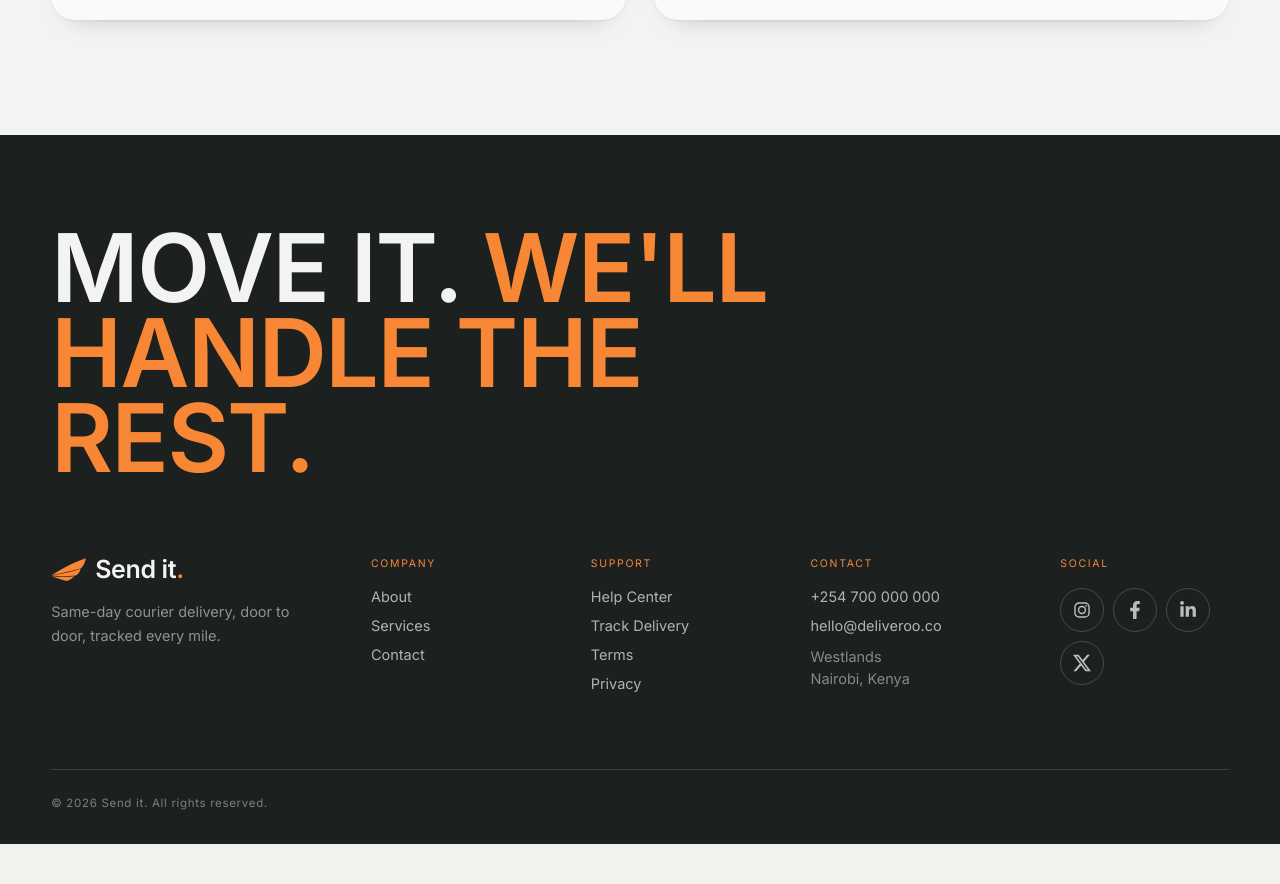
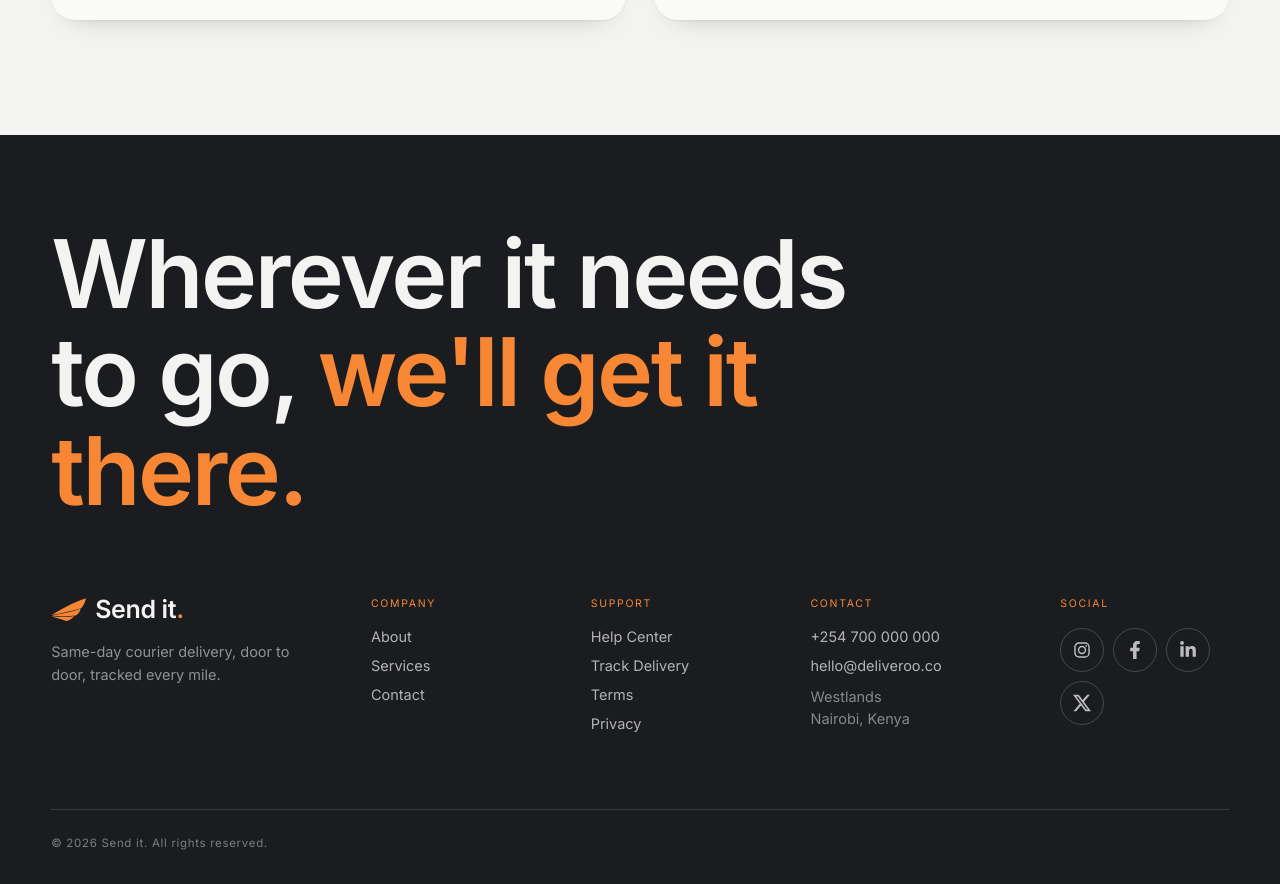
Before and after one commit to brucemwendwa/Deliveroo, a React (Vite) app in the folder Form design decisions pending/deliveroo-web/: page / in a window 1280 px wide. Shown: the part 3080-3964 px from the top of the page. Before the commit the page ends 3924 px from the top, so only its background shows below. Built offline with nearby package versions, Linux system fonts and the light colour scheme; no server answers.

Commit message:
Refactor SiteFooter styles for improved design consistency and clarity

```diff
--- a/Form design decisions pending/deliveroo-web/src/components/SiteFooter.jsx
+++ b/Form design decisions pending/deliveroo-web/src/components/SiteFooter.jsx
@@ -34,27 +34,26 @@ const colTitle = {
   marginBottom: '18px'
 };
 
-const footLink = { fontSize: '14.5px', color: 'rgba(243,241,237,.7)' };
+const footLink = { fontSize: '14.5px', color: 'rgba(243,243,241,.7)' };
 
 export default function SiteFooter({ brand = 'Send it' }) {
   return (
-    <footer id="footer" style={{ background: color.ink, padding: 'clamp(64px,7vw,104px) 0 34px' }}>
+    <footer id="footer" style={{ background: color.greenDeep, padding: 'clamp(64px,7vw,104px) 0 34px' }}>
       <div style={{ maxWidth: layout.maxWidth, margin: '0 auto', padding: `0 ${layout.gutter}` }}>
         <h2
           data-reveal=""
           style={{
             margin: '0 0 clamp(48px,6vw,86px)',
             fontFamily: font.display,
-            fontWeight: 700,
+            fontWeight: 600,
             fontSize: 'clamp(38px,7.4vw,116px)',
-            lineHeight: 0.9,
-            letterSpacing: '-.015em',
-            textTransform: 'uppercase',
+            lineHeight: 1.04,
+            letterSpacing: '-.025em',
             color: color.paper,
             maxWidth: '14ch'
           }}
         >
-          Move it. <span style={{ color: color.orange }}>We&apos;ll handle the rest.</span>
+          Wherever it needs to go, <span style={{ color: color.orange }}>we&apos;ll get it there.</span>
         </h2>
 
         <div style={{ display: 'flex', flexWrap: 'wrap', gap: 'clamp(32px,4vw,72px)' }}>
@@ -62,10 +61,10 @@ export default function SiteFooter({ brand = 'Send it' }) {
             <div style={{ display: 'flex', alignItems: 'center', gap: '11px', marginBottom: '18px' }}>
               <span style={{ display: 'flex', alignItems: 'flex-start' }}>
                 <Wordmark fontSize="25px" tone={color.paper} shadow={false} />
-                <span style={{ fontFamily: font.display, fontWeight: 700, fontSize: '25px', color: color.orange, lineHeight: 1 }}>.</span>
+                <span style={{ fontFamily: font.display, fontWeight: 600, fontSize: '25px', color: color.orange, lineHeight: 1 }}>.</span>
               </span>
             </div>
-            <p style={{ margin: 0, fontSize: '14.5px', lineHeight: 1.6, color: 'rgba(243,241,237,.55)', textWrap: 'pretty' }}>
+            <p style={{ margin: 0, fontSize: '14.5px', lineHeight: 1.6, color: 'rgba(243,243,241,.55)', textWrap: 'pretty' }}>
               Same-day courier delivery, door to door, tracked every mile.
             </p>
           </div>
@@ -92,7 +91,7 @@ export default function SiteFooter({ brand = 'Send it' }) {
               <HoverLink href="mailto:hello@deliveroo.co" style={footLink} hoverStyle={hover.foot}>
                 hello@deliveroo.co
               </HoverLink>
-              <span style={{ fontSize: '14.5px', color: 'rgba(243,241,237,.5)', lineHeight: 1.5 }}>
+              <span style={{ fontSize: '14.5px', color: 'rgba(243,243,241,.5)', lineHeight: 1.5 }}>
                 Westlands
                 <br />
                 Nairobi, Kenya
@@ -113,11 +112,11 @@ export default function SiteFooter({ brand = 'Send it' }) {
                     width: '44px',
                     height: '44px',
                     borderRadius: radius.pill,
-                    border: '1px solid rgba(243,241,237,.2)',
+                    border: '1px solid rgba(243,243,241,.2)',
                     display: 'flex',
                     alignItems: 'center',
                     justifyContent: 'center',
-                    color: 'rgba(243,241,237,.75)',
+                    color: 'rgba(243,243,241,.75)',
                     transition: 'background .2s, color .2s'
                   }}
                 >
@@ -136,10 +135,10 @@ export default function SiteFooter({ brand = 'Send it' }) {
             gap: '16px',
             marginTop: 'clamp(48px,6vw,80px)',
             paddingTop: '26px',
-            borderTop: '1px solid rgba(243,241,237,.14)'
+            borderTop: '1px solid rgba(243,243,241,.14)'
           }}
         >
-          <span style={{ fontFamily: font.mono, fontSize: '11.5px', letterSpacing: '.06em', color: 'rgba(243,241,237,.45)' }}>
+          <span style={{ fontFamily: font.mono, fontSize: '11.5px', letterSpacing: '.06em', color: 'rgba(243,243,241,.45)' }}>
             © 2026 {brand}. All rights reserved.
           </span>
         </div>
```
